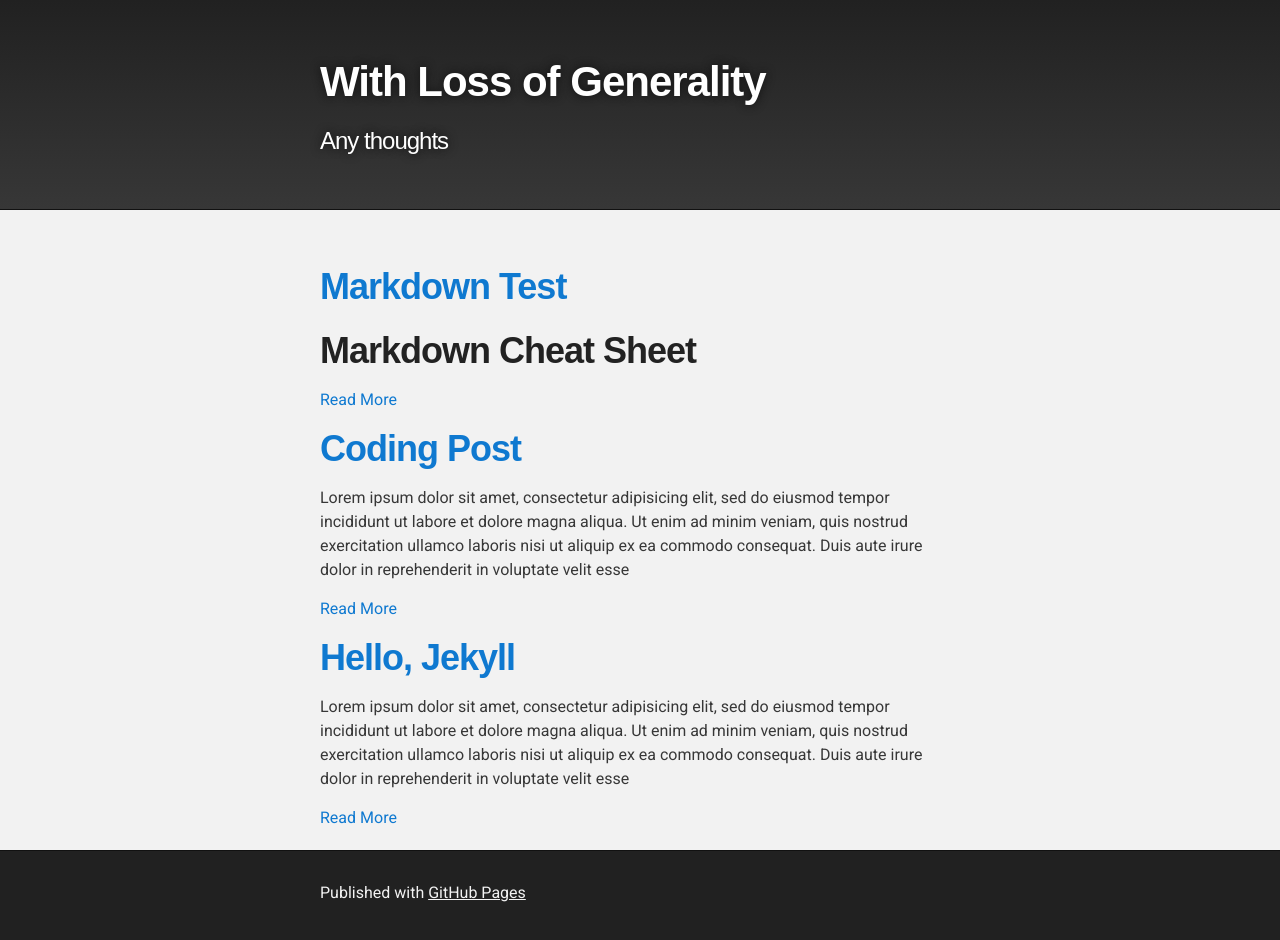
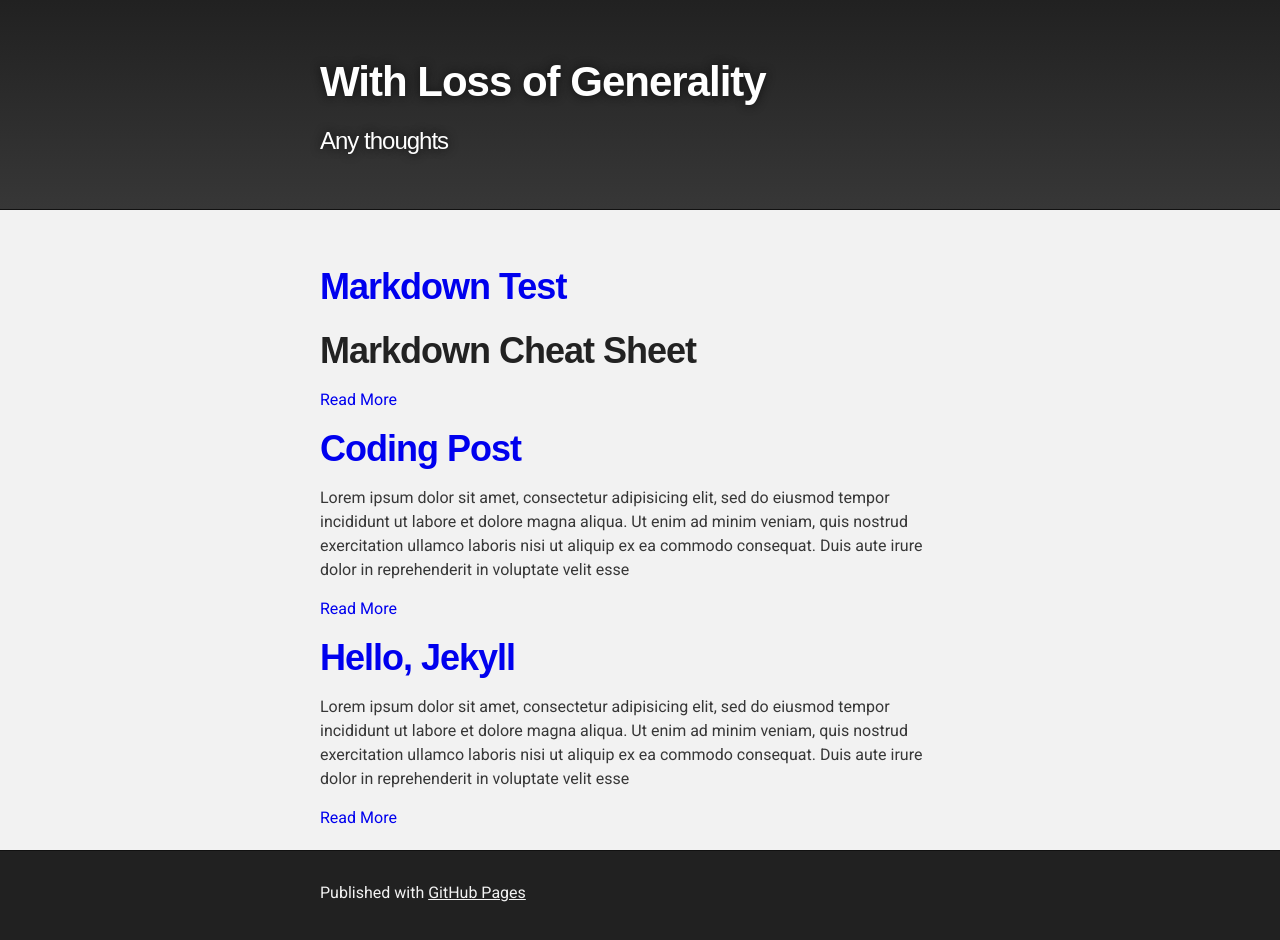
Before and after one commit to wlogdkim/wlogdkim.github.io, a Jekyll site: the page built from index.html, in a window 1280 px wide. Built offline with Jekyll 4.4.1, drawn with Linux system fonts in a browser that asks for light colours; some web fonts are replaced.

Commit message:
Update jekyll-theme-slate.scss

```diff
--- a/_sass/jekyll-theme-slate.scss
+++ b/_sass/jekyll-theme-slate.scss
@@ -98,9 +98,8 @@ footer p {
 
 a {
   text-decoration: none;
-  color: #0F79D0;
   text-shadow: none;
-
+//   color: #0F79D0;
   transition: color 0.5s ease;
   transition: text-shadow 0.5s ease;
   -webkit-transition: color 0.5s ease;
@@ -114,7 +113,8 @@ a {
 }
 
 a:hover, a:focus {
-  text-decoration: underline;
+  color: #0F79D0;
+//   text-decoration: underline;
 }
 
 footer a {
```
